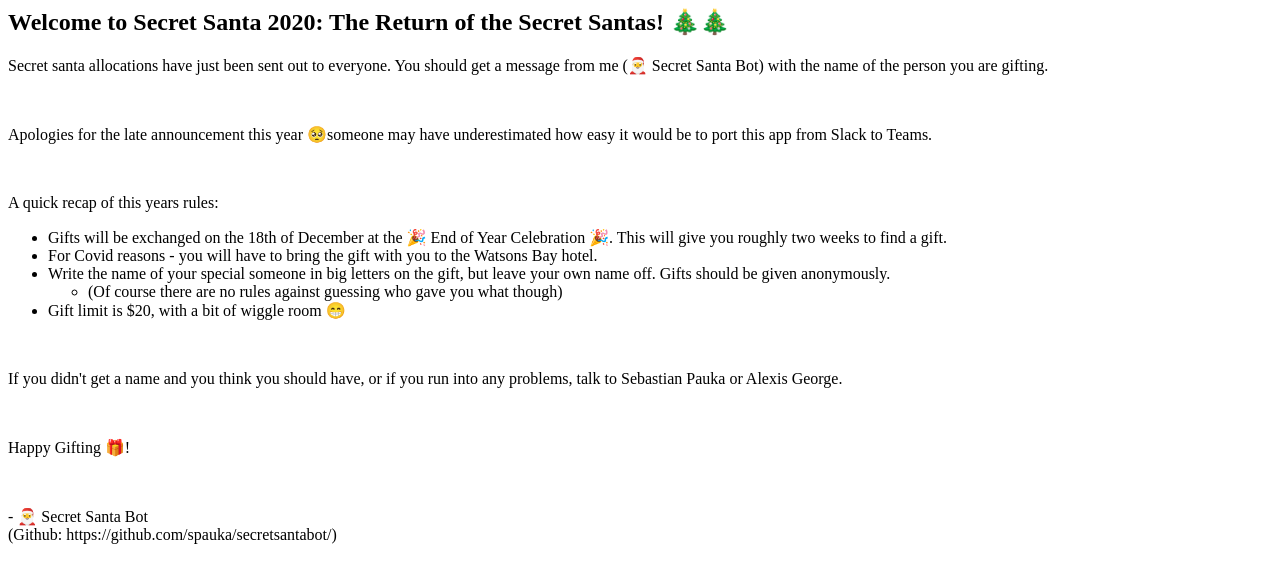
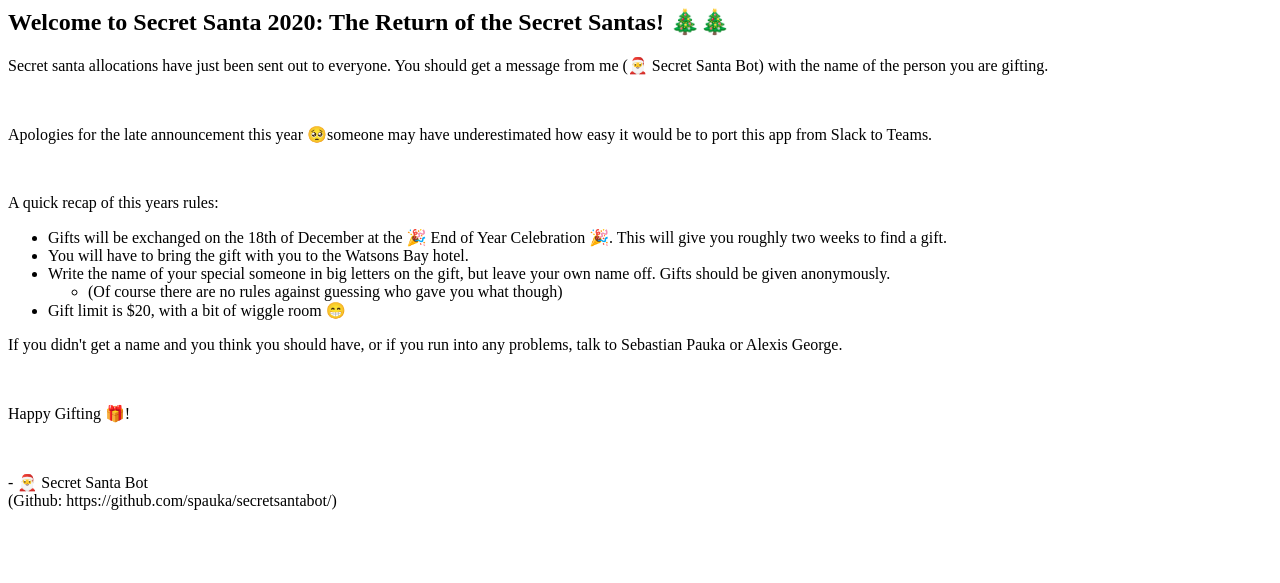
Before and after one commit to spauka/secretsantabot, a Python web app: template templates/general_message.html in a window 1280 px wide. Shown: the top 583 px of the page. Run offline with Jinja, Linux system fonts and the light colour scheme; the template is opened without the code that fills it, so the values that code supplies are empty.

Commit message:
Final christmas update 2020

```diff
--- a/templates/general_message.html
+++ b/templates/general_message.html
@@ -4,14 +4,14 @@
 <p>A quick recap of this years rules:
 <ul>
  <li>Gifts will be exchanged on the 18th of December at the 🎉 End of Year Celebration 🎉. This will give you roughly two weeks to find a gift.</li>
- <li>For Covid reasons - you will have to bring the gift with you to the Watsons Bay hotel.</li>
+ <li>You will have to bring the gift with you to the Watsons Bay hotel.</li>
  <li>Write the name of your special someone in big letters on the gift, but leave your own name off. Gifts should be given anonymously.</li>
  <ul>
     <li>(Of course there are no rules against guessing who gave you what though)</li>
  </ul>
  <li>Gift limit is $20, with a bit of wiggle room 😁</li>
 </ul>
-</p><br>
+</p>
 <p>If you didn't get a name and you think you should have, or if you run into any problems, talk to Sebastian Pauka or Alexis George.</p><br>
 <p>Happy Gifting 🎁!</p><br>
 <p>- 🎅 Secret Santa Bot<br>(Github: https://github.com/spauka/secretsantabot/)</p>
```
